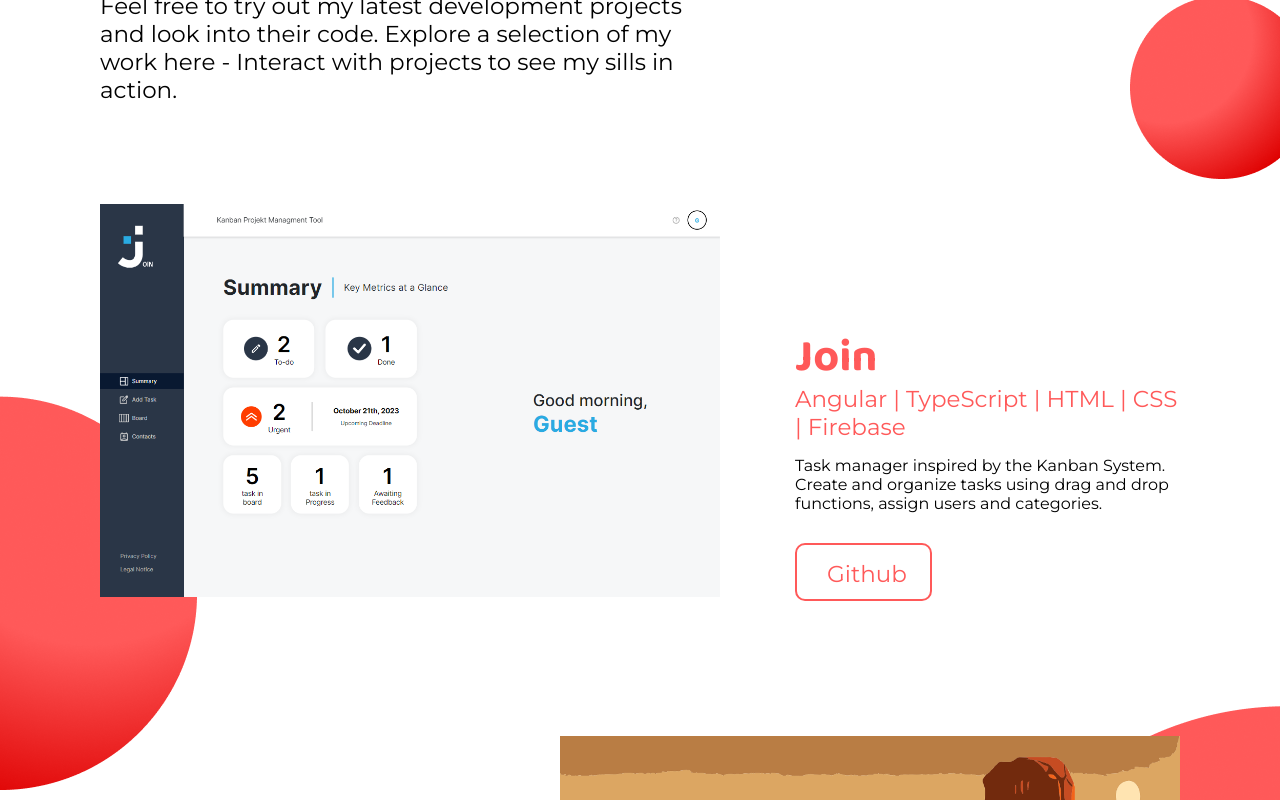
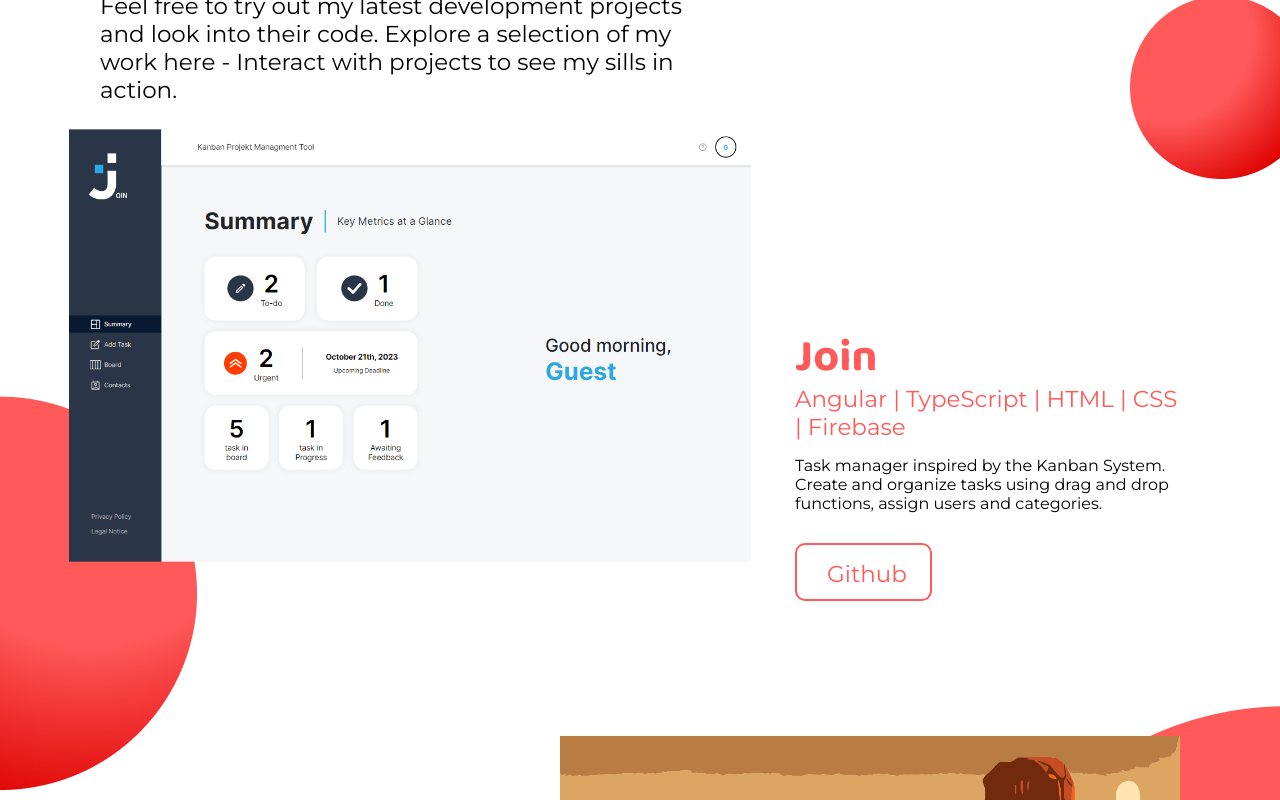
Before and after one commit to LinaWionsek/portfolio, an Angular app: page / in a window 1280 px wide. In both pictures the pointer is over the picture 410 px from the left and 2847 px from the top of the page. Shown: the part 2447-3247 px from the top of the page. Built offline with nearby package versions, Linux system fonts and the light colour scheme.

Commit message:
project animations

```diff
--- a/src/app/main-content/my-work/projects/projects.component.scss
+++ b/src/app/main-content/my-work/projects/projects.component.scss
@@ -82,4 +82,10 @@
 .project-img {
   height: 393px;
   width: 620px;
+
+  &:hover {
+    cursor: pointer;
+    transform: scale(1.1) translateY(-50px);
+    transition: all 150ms ease-in-out;
+  }
 }
```
